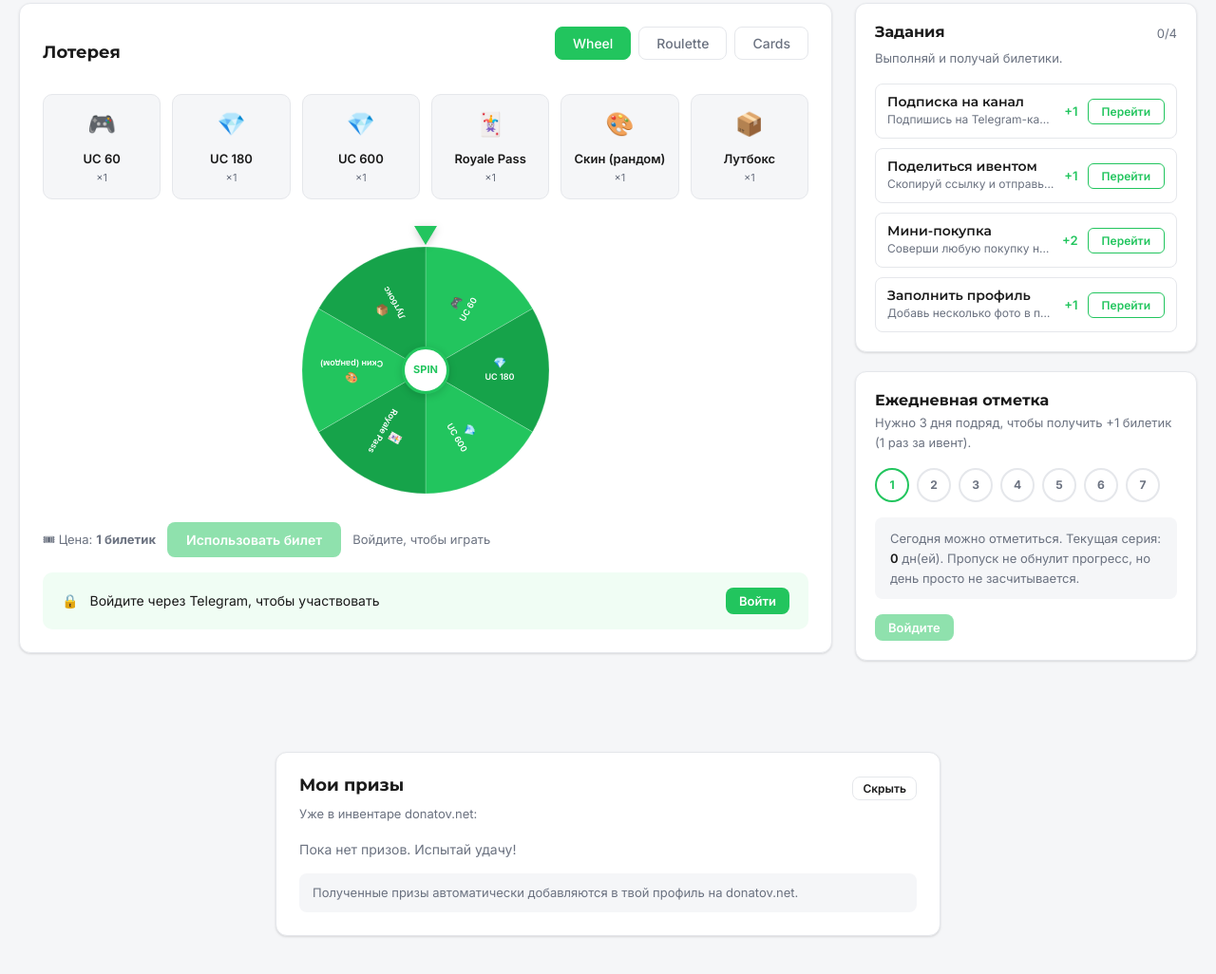
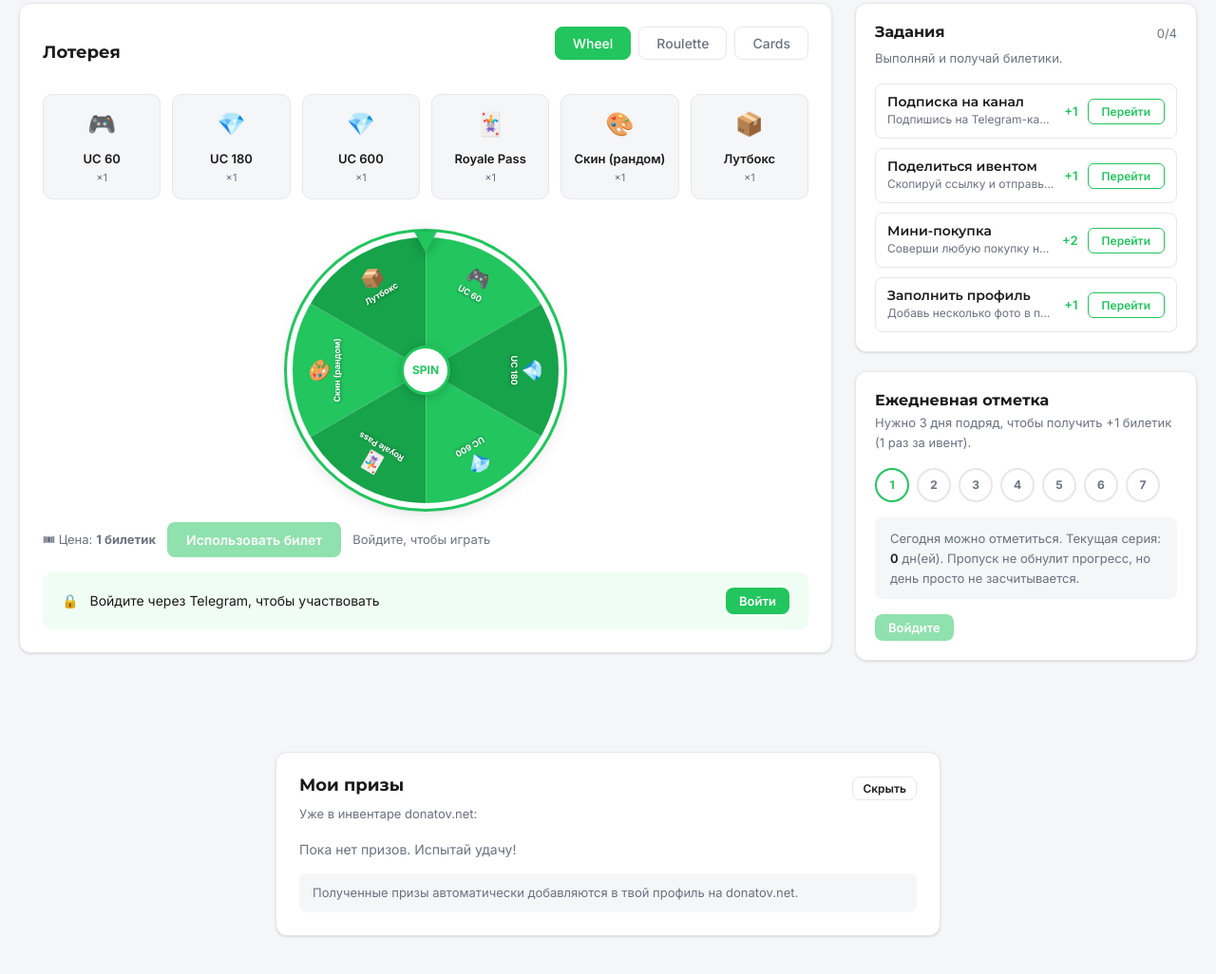
Before and after one commit to blackstar6836/donatov-600, a plain HTML site: page index.html in a window 1280 px wide. Shown: the part 783-1809 px from the top of the page at 95% size. Drawn offline with nearby package versions, Linux system fonts and the light colour scheme.

Commit message:
фикс

```diff
--- a/css/components/wheel.css
+++ b/css/components/wheel.css
@@ -1,5 +1,5 @@
 /* ═══════════════════════════════════════════
-   WHEEL
+   WHEEL (HTML/CSS)
    ═══════════════════════════════════════════ */
 .wheel-wrapper {
   display: flex;
@@ -13,30 +13,88 @@
   width: 280px;
   height: 280px;
 }
-.wheel-canvas {
+
+/* ---- Disc ---- */
+.wheel-disc {
   width: 280px;
   height: 280px;
+  border-radius: 50%;
+  position: relative;
+  overflow: hidden;
+  box-shadow:
+    0 0 0 6px var(--surface),
+    0 0 0 9px var(--primary),
+    0 6px 20px rgba(0, 0, 0, .2);
 }
+.wheel-disc.spinning {
+  transition: transform 4s cubic-bezier(.15, .85, .25, 1);
+}
+
+/* ---- Divider lines ---- */
+.wh-line {
+  position: absolute;
+  top: 0;
+  left: 50%;
+  width: 1px;
+  height: 50%;
+  background: rgba(255, 255, 255, .2);
+  transform-origin: bottom center;
+  pointer-events: none;
+}
+
+/* ---- Segment label ---- */
+.wh-label {
+  position: absolute;
+  left: 50%;
+  top: 0;
+  width: 0;
+  height: 50%;
+  transform-origin: bottom center;
+  pointer-events: none;
+  /* flex column centres icon+text at the right radius */
+  display: flex;
+  flex-direction: column;
+  align-items: center;
+  justify-content: flex-start;
+  padding-top: 18px;
+  gap: 2px;
+}
+.wh-icon {
+  font-size: 20px;
+  line-height: 1;
+}
+.wh-name {
+  font-size: 9px;
+  font-weight: 700;
+  color: #fff;
+  white-space: nowrap;
+  font-family: var(--font-body);
+  text-shadow: 0 1px 3px rgba(0, 0, 0, .4);
+}
+
+/* ---- Pointer ---- */
 .wheel-pointer {
   position: absolute;
-  top: -12px;
+  top: -6px;
   left: 50%;
   transform: translateX(-50%);
   width: 0;
   height: 0;
   border-left: 12px solid transparent;
   border-right: 12px solid transparent;
-  border-top: 20px solid var(--primary);
-  z-index: 2;
-  filter: drop-shadow(0 2px 4px rgba(0, 0, 0, 0.2));
+  border-top: 22px solid var(--primary);
+  z-index: 3;
+  filter: drop-shadow(0 2px 6px rgba(0, 0, 0, .25));
 }
+
+/* ---- Center button ---- */
 .wheel-center {
   position: absolute;
   top: 50%;
   left: 50%;
   transform: translate(-50%, -50%);
-  width: 50px;
-  height: 50px;
+  width: 52px;
+  height: 52px;
   border-radius: 50%;
   background: var(--surface);
   border: 3px solid var(--primary);
@@ -44,9 +102,14 @@
   align-items: center;
   justify-content: center;
   font-weight: 700;
-  font-size: 11px;
+  font-size: 12px;
   color: var(--primary);
-  z-index: 2;
+  z-index: 3;
   cursor: pointer;
-  box-shadow: 0 2px 8px rgba(0, 0, 0, 0.15);
+  box-shadow: 0 2px 10px rgba(0, 0, 0, .18);
+  user-select: none;
+  transition: transform .15s ease;
 }
+.wheel-center:hover {
+  transform: translate(-50%, -50%) scale(1.08);
+}
--- a/index.html
+++ b/index.html
@@ -259,13 +259,8 @@
                 <div id="game-wheel" class="wheel-wrapper">
                   <div class="wheel-container">
                     <div class="wheel-pointer"></div>
-                    <canvas
-                      id="wheelCanvas"
-                      class="wheel-canvas"
-                      width="280"
-                      height="280"
-                    ></canvas>
-                    <div class="wheel-center" onclick="spinWheel()">SPIN</div>
+                    <div class="wheel-disc" id="wheelDisc"></div>
+                    <div class="wheel-center">SPIN</div>
                   </div>
                 </div>
                 <!-- Roulette -->
--- a/js/games.js
+++ b/js/games.js
@@ -61,135 +61,66 @@ function closeModal() {
 }
 
 // ==========================================
-// WHEEL
+// WHEEL (HTML/CSS)
 // ==========================================
 let wheelAngle = 0;
-const WHEEL_COLORS = [
-  "#22c55e",
-  "#16a34a",
-  "#15803d",
-  "#166534",
-  "#14532d",
-  "#052e16",
-];
-const WHEEL_COLORS_ALT = [
-  "#22c55e",
-  "#3b82f6",
-  "#22c55e",
-  "#3b82f6",
-  "#22c55e",
-  "#3b82f6",
-];
+const WHEEL_COLORS = ["#22c55e", "#16a34a"];
 
-function drawWheel(highlightIndex) {
-  const canvas = document.getElementById("wheelCanvas");
-  const ctx = canvas.getContext("2d");
-  const cx = 140,
-    cy = 140,
-    r = 130;
-  const segments = CONFIG.prizes.length;
-  const arc = (2 * Math.PI) / segments;
+function drawWheel() {
+  const disc = document.getElementById("wheelDisc");
+  disc.innerHTML = "";
+  disc.classList.remove("spinning");
+  disc.style.transform = `rotate(${wheelAngle}deg)`;
 
-  ctx.clearRect(0, 0, 280, 280);
+  const n = CONFIG.prizes.length;
+  const arc = 360 / n;
 
-  for (let i = 0; i < segments; i++) {
-    const startA = i * arc - Math.PI / 2;
-    const endA = startA + arc;
+  // Conic-gradient background
+  const stops = CONFIG.prizes.map((_, i) => {
+    const c = WHEEL_COLORS[i % 2];
+    return `${c} ${i * arc}deg ${(i + 1) * arc}deg`;
+  });
+  disc.style.background = `conic-gradient(from ${-90 - arc / 2}deg, ${stops.join(", ")})`;
 
-    ctx.beginPath();
-    ctx.moveTo(cx, cy);
-    ctx.arc(cx, cy, r, startA, endA);
-    ctx.closePath();
-    ctx.fillStyle = i % 2 === 0 ? "#22c55e" : "#16a34a";
-    if (highlightIndex === i) ctx.fillStyle = "#fbbf24";
-    ctx.fill();
-    ctx.strokeStyle = "rgba(255,255,255,.2)";
-    ctx.lineWidth = 1;
-    ctx.stroke();
+  for (let i = 0; i < n; i++) {
+    // Divider line from centre to edge
+    const line = document.createElement("div");
+    line.className = "wh-line";
+    line.style.transform = `rotate(${i * arc}deg)`;
+    disc.appendChild(line);
 
-    // Text
-    ctx.save();
-    ctx.translate(cx, cy);
-    ctx.rotate(startA + arc / 2);
-    ctx.textAlign = "center";
-    ctx.fillStyle = "#fff";
-    ctx.font = "600 11px Inter, sans-serif";
-    const prize = CONFIG.prizes[i];
-    ctx.fillText(prize.icon, r * 0.6, -4);
-    ctx.font = "600 9px Inter, sans-serif";
-    ctx.fillText(prize.name, r * 0.6, 10);
-    ctx.restore();
+    // Label — rotated along the radius, text reads outward
+    const lbl = document.createElement("div");
+    lbl.className = "wh-label";
+    lbl.style.transform = `rotate(${i * arc + arc / 2}deg)`;
+    lbl.innerHTML =
+      `<span class="wh-icon">${CONFIG.prizes[i].icon}</span>` +
+      `<span class="wh-name">${CONFIG.prizes[i].name}</span>`;
+    disc.appendChild(lbl);
   }
 }
 
 function spinWheel(winIndex) {
   if (winIndex === undefined) return;
   state.isSpinning = true;
-  const segments = CONFIG.prizes.length;
-  const arc = 360 / segments;
-  const targetAngle = 360 - (winIndex * arc + arc / 2);
-  const totalSpin = 360 * 5 + targetAngle;
 
-  const canvas = document.getElementById("wheelCanvas");
-  const ctx = canvas.getContext("2d");
-  const cx = 140,
-    cy = 140,
-    r = 130;
-  const segArc = (2 * Math.PI) / segments;
-  let startTime = null;
-  const duration = 4000;
+  const disc = document.getElementById("wheelDisc");
+  const n = CONFIG.prizes.length;
+  const arc = 360 / n;
 
-  function easeOut(t) {
-    return 1 - Math.pow(1 - t, 3);
-  }
+  // Winning segment centre should stop at the pointer (top)
+  const target = -(winIndex * arc + arc / 2);
+  const spins = 360 * 5 + ((target % 360) + 360) % 360;
+  wheelAngle += spins;
 
-  function animate(ts) {
-    if (!startTime) startTime = ts;
-    const elapsed = ts - startTime;
-    const progress = Math.min(elapsed / duration, 1);
-    const easedProgress = easeOut(progress);
-    const currentAngle = easedProgress * totalSpin;
+  disc.classList.add("spinning");
+  disc.style.transform = `rotate(${wheelAngle}deg)`;
 
-    ctx.clearRect(0, 0, 280, 280);
-    ctx.save();
-    ctx.translate(cx, cy);
-    ctx.rotate((currentAngle * Math.PI) / 180);
-    ctx.translate(-cx, -cy);
-
-    for (let i = 0; i < segments; i++) {
-      const startA = i * segArc - Math.PI / 2;
-      const endA = startA + segArc;
-      ctx.beginPath();
-      ctx.moveTo(cx, cy);
-      ctx.arc(cx, cy, r, startA, endA);
-      ctx.closePath();
-      ctx.fillStyle = i % 2 === 0 ? "#22c55e" : "#16a34a";
-      ctx.fill();
-      ctx.strokeStyle = "rgba(255,255,255,.2)";
-      ctx.lineWidth = 1;
-      ctx.stroke();
-
-      ctx.save();
-      ctx.translate(cx, cy);
-      ctx.rotate(startA + segArc / 2);
-      ctx.textAlign = "center";
-      ctx.fillStyle = "#fff";
-      ctx.font = "600 11px Inter, sans-serif";
-      ctx.fillText(CONFIG.prizes[i].icon, r * 0.6, -4);
-      ctx.font = "600 9px Inter, sans-serif";
-      ctx.fillText(CONFIG.prizes[i].name, r * 0.6, 10);
-      ctx.restore();
-    }
-    ctx.restore();
-
-    if (progress < 1) {
-      requestAnimationFrame(animate);
-    } else {
-      setTimeout(() => onWin(CONFIG.prizes[winIndex]), 400);
-    }
-  }
-
-  requestAnimationFrame(animate);
+  const onEnd = () => {
+    disc.removeEventListener("transitionend", onEnd);
+    setTimeout(() => onWin(CONFIG.prizes[winIndex]), 300);
+  };
+  disc.addEventListener("transitionend", onEnd);
 }
 
 // ==========================================
```
